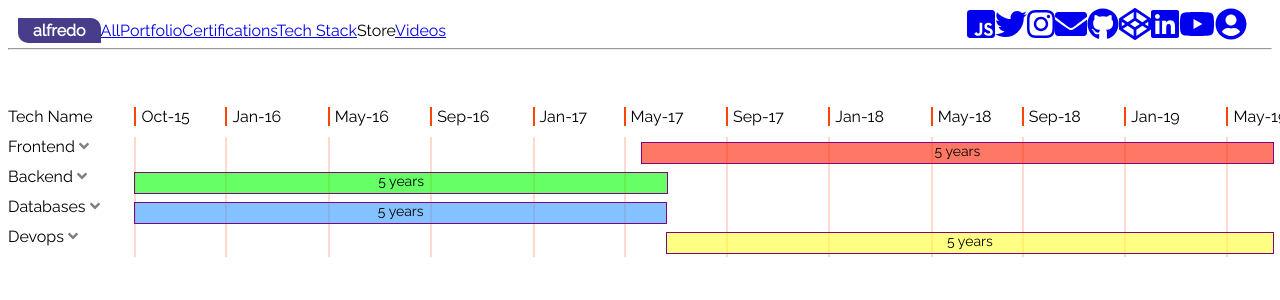
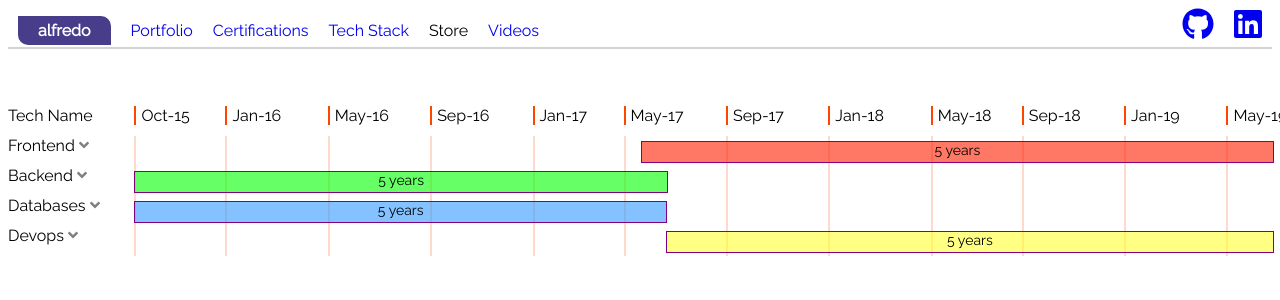
Before and after one commit to jocelo/jocelo.github.io, an Angular app: page /tech-stack in a window 1280 px wide. Shown: the top 300 px of the page. Built offline with nearby package versions, Linux system fonts and the light colour scheme.

Commit message:
few ui updates

```diff
--- a/src/app/app.module.ts
+++ b/src/app/app.module.ts
@@ -16,8 +16,8 @@ import { PersonalComponent } from './personal/personal.component';
 import { FontAwesomeModule } from '@fortawesome/angular-fontawesome';
 
 const appRoutes: Routes = [
-  { path: '', redirectTo: '/index', pathMatch: 'full' },
-  { path: 'index', component: LandingComponent },
+  { path: '', redirectTo: '/all', pathMatch: 'full' },
+  { path: 'index', redirectTo: '/all' },
   { path: 'all', component: PersonalComponent },
   { path: 'portfolio', component: PortfolioComponent },
   { path: 'certifications', component: CertificationsComponent },
--- a/src/app/header/header.component.html
+++ b/src/app/header/header.component.html
@@ -1,12 +1,7 @@
-<nav *ngIf="showHeader">
-  <a style="float: left;"> Home </a>
-  <a routerLink="/portfolio" style="float: left;"> Portfolio </a>
-  <a routerLink="/certifications" style="float: left;"> Certifications </a>
-</nav>
+
 <div class="menu left-menu">
   <div *ngIf="!showLinks" class="floating-items">
-      <a routerLink="/" class="brand-icon" *ngIf="!showLinks">alfredo</a>
-    <a routerLink="/all" [ngClass]="{'active-item' : this.selectedItem === 'all'}">All</a>
+    <a routerLink="/all" class="brand-icon" *ngIf="!showLinks">alfredo</a>
     <a routerLink="/portfolio" [ngClass]="{'active-item' : this.selectedItem === 'portfolio'}">Portfolio</a>
     <a routerLink="/certifications" [ngClass]="{'active-item' : this.selectedItem === 'certifications'}">Certifications</a>
     <a routerLink="/tech-stack" [ngClass]="{'active-item' : this.selectedItem === 'tech-stack'}">Tech Stack</a>
@@ -16,31 +11,10 @@
 </div>
 <div class="menu right-menu">
   <span>
-    <a href="https://exercism.io/profiles/jocelo" target="_blank"> <fa-icon [icon]="faIcons.exercism" size="2x"></fa-icon>  </a>
-  </span>
-  <span>
-    <a href="https://twitter.com/jocelo" target="_blank"> <fa-icon [icon]="faIcons.twitter" size="2x"></fa-icon>  </a>
-  </span>
-  <span>
-    <a href="https://www.instagram.com/joceloae/" target="_blank"> <fa-icon [icon]="faIcons.instagram" size="2x"></fa-icon>  </a>
-  </span>
-  <span>
-    <a href="mailto:jocelohere@gmail.com"> <fa-icon [icon]="faIcons.envelope" size="2x"></fa-icon> </a>
-  </span>
-  <span>
     <a href="https://github.com/jocelo" target="_blank"> <fa-icon [icon]="faIcons.github" size="2x"></fa-icon>  </a>
-  </span>
-  <span>
-    <a href="https://codepen.io/jocelo/" target="_blank"> <fa-icon [icon]="faIcons.codepen" size="2x"></fa-icon> </a>
   </span>
   <span>
     <a href="https://www.linkedin.com/in/alfredoae/" target="_blank"> <fa-icon [icon]="faIcons.linkedin" size="2x"></fa-icon>  </a>
   </span>
-  <span>
-    <a href="https://www.youtube.com/channel/UC547pgqomI0IcjOmltxQdAQ" target="_blank"> <fa-icon [icon]="faIcons.youtube" size="2x"></fa-icon>  </a>
-  </span>
-  <span>
-    <a routerLink="/"> <fa-icon [icon]="faIcons.userCircle" size="2x"></fa-icon> </a>
-  </span>
 </div>
 <hr />
--- a/src/app/header/header.component.scss
+++ b/src/app/header/header.component.scss
@@ -20,7 +20,7 @@ nav a {
 
 .menu {
   display: inline-block;
-  width: 49%;
+  width: 50%;
 }
 
 .menu.left-menu {
@@ -29,6 +29,10 @@ nav a {
 
 .menu.right-menu {
   text-align: right;
+
+  & span {
+    padding: 0 10px;
+  }
 }
 
 .brand-icon {
@@ -41,3 +45,65 @@ nav a {
   border-top-right-radius: 10px;
   border-bottom-left-radius: 10px;
 }
+
+.floating-items {
+  & a {
+    margin: 0 10px;
+    text-decoration: none;
+  }
+}
+
+.active-item {
+  color: #0F71A3;
+  border-bottom: 4px solid #0F71A3;
+  padding: 0 10px 5px;
+  margin-left: -5px !important;
+  margin-right: -5px !important;
+}
+
+.margin-bottom {
+  margin-bottom: 25px;
+}
+
+.brand-icon {
+  margin-left: 10px;
+  background-color: darkslateblue;
+  padding: 5px 20px;
+  color: white;
+  text-decoration: none;
+  font-weight: bold;
+  border-top-right-radius: 10px;
+  border-bottom-left-radius: 10px;
+}
+
+.second-search {
+  margin-left: 10px;
+  position: relative;
+  font-size: 20px;
+
+  & a {
+    vertical-align: bottom;
+  }
+
+  & input {
+    margin-left: 10px;
+    border-radius: 15px;
+    border: 1px solid gray;
+    padding: 4px 10px;
+    width: 250px;
+  }
+
+  & .icon-container {
+    position: absolute;
+    right: 7px;
+    top: 2px;
+    color: gray;
+  }
+}
+
+hr {
+  padding-top: 0;
+  margin-top: 7px;
+  border: 0;
+  border-top: 2px solid lightgray;
+}
--- a/src/app/personal/personal.component.html
+++ b/src/app/personal/personal.component.html
@@ -34,3 +34,50 @@
     <p class="prof">Basic</p>
   </div>
 </div>
+
+<h3>Social Networks</h3>
+<div class="section-container social">
+  <div class="social-card">
+    <p>Twitter</p>
+  </div>
+  <div class="social-card">
+    <p>Instagram</p>
+  </div>
+  <div class="social-card">
+    <p>Github</p>
+  </div>
+  <div class="social-card">
+    <p>Twitter</p>
+  </div>
+  <div class="social-card">
+    <p>Twitter</p>
+  </div>
+
+  <span>
+    <a href="https://exercism.io/profiles/jocelo" target="_blank"> <fa-icon [icon]="faIcons.exercism" size="3x"></fa-icon>  </a>
+  </span>
+  <span>
+    <a href="https://twitter.com/jocelo" target="_blank"> <fa-icon [icon]="faIcons.twitter" size="3x"></fa-icon>  </a>
+  </span>
+  <span>
+    <a href="https://www.instagram.com/joceloae/" target="_blank"> <fa-icon [icon]="faIcons.instagram" size="3x"></fa-icon>  </a>
+  </span>
+  <span>
+    <a href="mailto:jocelohere@gmail.com"> <fa-icon [icon]="faIcons.envelope" size="3x"></fa-icon> </a>
+  </span>
+  <span>
+    <a href="https://github.com/jocelo" target="_blank"> <fa-icon [icon]="faIcons.github" size="3x"></fa-icon>  </a>
+  </span>
+  <span>
+    <a href="https://codepen.io/jocelo/" target="_blank"> <fa-icon [icon]="faIcons.codepen" size="3x"></fa-icon> </a>
+  </span>
+  <span>
+    <a href="https://www.linkedin.com/in/alfredoae/" target="_blank"> <fa-icon [icon]="faIcons.linkedin" size="3x"></fa-icon>  </a>
+  </span>
+  <span>
+    <a href="https://www.youtube.com/channel/UC547pgqomI0IcjOmltxQdAQ" target="_blank"> <fa-icon [icon]="faIcons.youtube" size="3x"></fa-icon>  </a>
+  </span>
+  <span>
+    <a routerLink="/"> <fa-icon [icon]="faIcons.userCircle" size="3x"></fa-icon> </a>
+  </span>
+</div>
--- a/src/app/tech-stack/tech-stack.component.html
+++ b/src/app/tech-stack/tech-stack.component.html
@@ -40,7 +40,7 @@
             <span [ngClass]="['allocated-time', tech.bgColor]" [style.left.%]="tech.startPoint" [style.width.%]="tech.widthPercentage">
               <fa-icon *ngIf="tech.icon && tech.icon.length > 0" [icon]="faIcons[tech.icon]" size="md"></fa-icon>
               <span class="actual-time">5 years</span>
-              <span *ngIf="shortVersion" class="link-to-details"><a routerLink="/tech-stack" [queryParams]="{section: tech.key}">click for details</a></span>
+              <span *ngIf="shortVersion" class="link-to-details"><a routerLink="/tech-stack" [queryParams]="{section: tech.key}">+ details</a></span>
             </span>
         </div>
       </div> <!-- ./time-table -->
```
